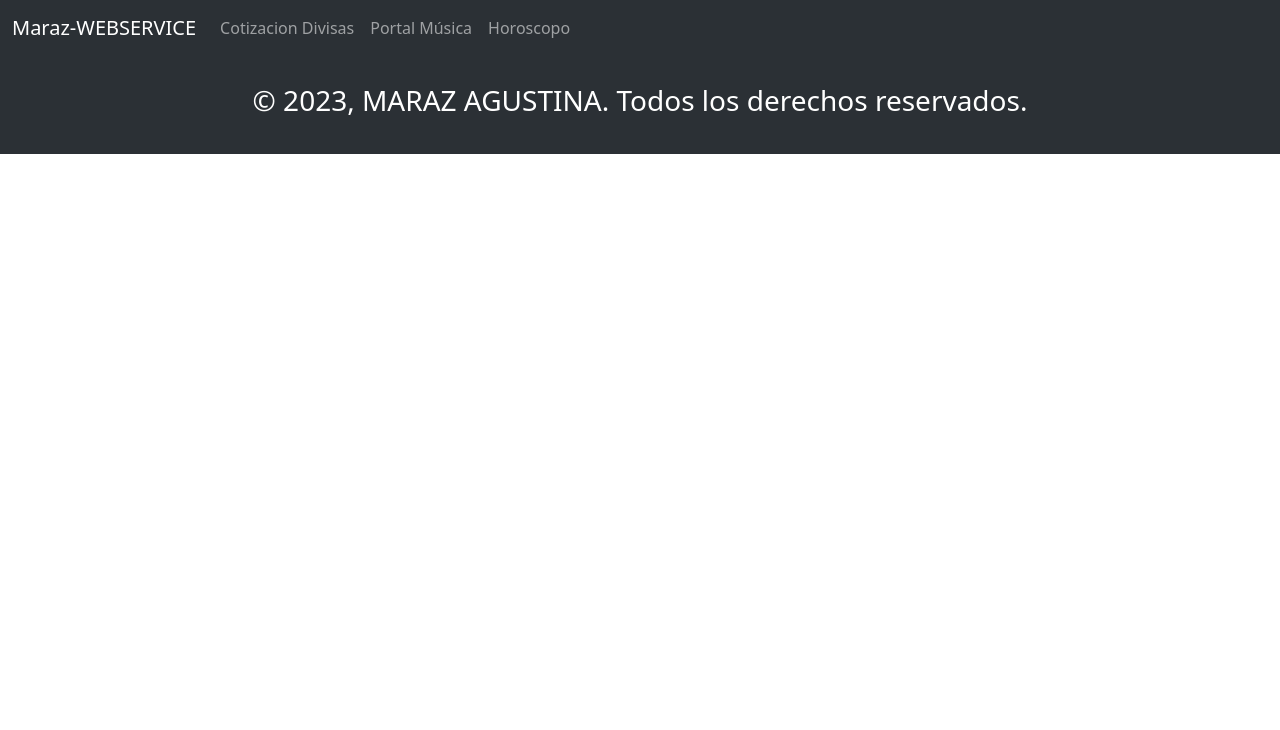
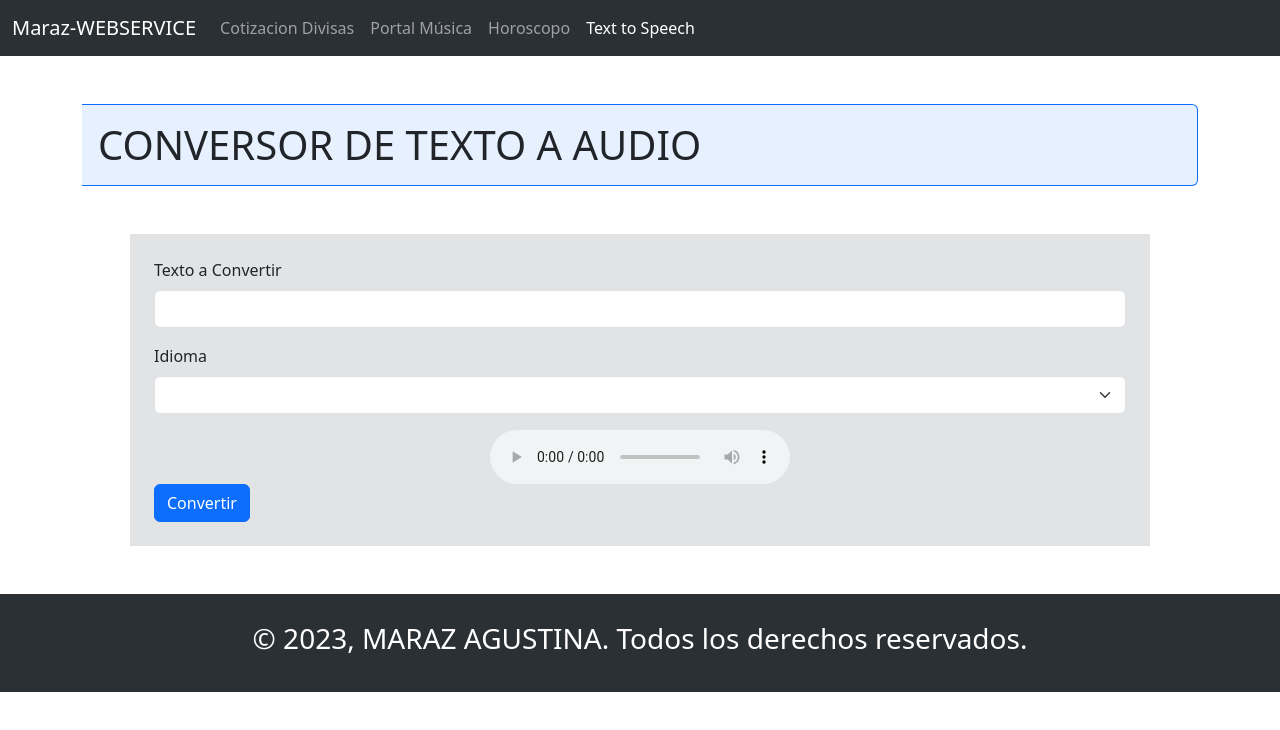
Before and after one commit to agustinamaraz/PYSW-TP4-MARAZ-AGUSTINA, an Angular app: page /text-to-speech in a window 1280 px wide. Before the commit this address led to /. Shown: the top 730 px of the page. Built offline with nearby package versions, Linux system fonts and the light colour scheme.

Commit message:
conversor de texto a audio

```diff
--- a/src/app/app-routing.module.ts
+++ b/src/app/app-routing.module.ts
@@ -3,6 +3,7 @@ import { RouterModule, Routes } from '@angular/router';
 import { CotizacionDivisasComponent } from './components/cotizacion-divisas/cotizacion-divisas.component';
 import { PortalMusicaComponent } from './components/portal-musica/portal-musica.component';
 import { HoroscopoComponent } from './components/horoscopo/horoscopo.component';
+import { ConversionTextoAudioComponent } from './components/conversion-texto-audio/conversion-texto-audio.component';
 
 const routes: Routes = [
   {
@@ -16,6 +17,10 @@ const routes: Routes = [
   {
     path:'horoscopo',
     component: HoroscopoComponent
+  },
+  {
+    path:'text-to-speech',
+    component: ConversionTextoAudioComponent
   }
 ];
 
--- a/src/app/app.module.ts
+++ b/src/app/app.module.ts
@@ -11,6 +11,7 @@ import { HoroscopoComponent } from './components/horoscopo/horoscopo.component';
 import { HttpClientModule } from '@angular/common/http'
 import { TrackService } from './services/track.service';
 import { FormsModule } from '@angular/forms';
+import { ConversionTextoAudioComponent } from './components/conversion-texto-audio/conversion-texto-audio.component';
 
 @NgModule({
   declarations: [
@@ -19,7 +20,8 @@ import { FormsModule } from '@angular/forms';
     CotizacionDivisasComponent,
     FooterComponent,
     PortalMusicaComponent,
-    HoroscopoComponent
+    HoroscopoComponent,
+    ConversionTextoAudioComponent
 
   ],
   imports: [
--- /dev/null
+++ b/src/app/components/conversion-texto-audio/conversion-texto-audio.component.css
@@ -0,0 +1,5 @@
+/* body {
+    display: flex;
+    flex-direction: column;
+    min-height: 100vh;
+} */
--- /dev/null
+++ b/src/app/components/conversion-texto-audio/conversion-texto-audio.component.html
@@ -0,0 +1,25 @@
+<div class="min-vh-75">
+    <div class="mt-5 h1 p-3 bg-primary bg-opacity-10 border border-primary border-start-0 rounded-end">CONVERSOR DE TEXTO A AUDIO</div>
+
+    <form class="bg-secondary-subtle p-4 m-5">
+        <div class="mb-3">
+            <label for="exampleInputEmail1" class="form-label">Texto a Convertir</label>
+            <input type="text" class="form-control" id="exampleInputEmail1" aria-describedby="emailHelp" name="texto" [(ngModel)]="texto">
+        </div>
+        <div class="mb-3">
+            <label for="moneda2" class="form-label">Idioma</label>
+            <select name="idioma" class="form-select" id="moneda2" [(ngModel)]="idioma">
+                <option value="es-ES-1">Spanish (Spain)</option>
+                <option value="es-MX-1">Spanish (Mexico)</option>
+                <option value="es-AR-1">Spanish (Argentina)</option>
+            </select>
+          </div>
+          <div class="d-flex justify-content-center align-items-center">
+            <audio src="{{resultado}}" controls></audio>
+          </div>
+
+
+        <button type="submit" class="btn btn-primary" (click)="convertir()">Convertir</button>
+    </form>
+
+</div>
--- /dev/null
+++ b/src/app/components/conversion-texto-audio/conversion-texto-audio.component.ts
@@ -0,0 +1,27 @@
+import { Component } from '@angular/core';
+import { ConversorTextoAudioService } from 'src/app/services/conversor-texto-audio.service';
+
+@Component({
+  selector: 'app-conversion-texto-audio',
+  templateUrl: './conversion-texto-audio.component.html',
+  styleUrls: ['./conversion-texto-audio.component.css']
+})
+export class ConversionTextoAudioComponent {
+  idioma:string="";
+  texto:string="";
+  resultado!:any;
+
+  constructor(private conversorService:ConversorTextoAudioService){}
+
+
+  public convertir(){
+    this.conversorService.convertir(this.texto,this.idioma).subscribe(
+      (resultado)=>{
+        //alert(result.result.audio_url);
+        this.resultado = resultado.result.audio_url;
+      },
+      () => console.log("error")
+    )
+  }
+
+}
--- a/src/app/components/cotizacion-divisas/cotizacion-divisas.component.ts
+++ b/src/app/components/cotizacion-divisas/cotizacion-divisas.component.ts
@@ -28,7 +28,8 @@ export class CotizacionDivisasComponent {
       (result) =>{
         this.conversor.resultado = result.result;
         //alert(result.result);
-      }
+      },
+      () => console.log("error")
     )
   }
 
--- a/src/app/components/menu/menu.component.html
+++ b/src/app/components/menu/menu.component.html
@@ -9,6 +9,7 @@
           <a class="nav-link" routerLink="cotizacion-divisas" routerLinkActive="active">Cotizacion Divisas</a>
           <a class="nav-link" routerLink="portal-musica" routerLinkActive="active">Portal Música</a>
           <a class="nav-link" routerLink="horoscopo" routerLinkActive="active">Horoscopo</a>
+          <a class="nav-link" routerLink="text-to-speech" routerLinkActive="active">Text to Speech</a>
         </div>
       </div>
     </div>
--- /dev/null
+++ b/src/app/services/conversor-texto-audio.service.ts
@@ -0,0 +1,33 @@
+import { HttpClient, HttpHeaders, HttpParams } from '@angular/common/http';
+import { Injectable } from '@angular/core';
+import { Observable } from 'rxjs';
+
+@Injectable({
+  providedIn: 'root'
+})
+export class ConversorTextoAudioService {
+
+  constructor(private http: HttpClient) { }
+
+  public convertir(texto: string, idioma: string): Observable<any> {
+    const httpOptions = {
+      headers: new HttpHeaders(
+        {
+          'content-type': 'application/x-www-form-urlencoded',
+          'X-RapidAPI-Key': 'd3d45d6a62msh0f8eacf6653a9f7p13a6a4jsn03d1499e1701',
+          'X-RapidAPI-Host': 'cloudlabs-text-to-speech.p.rapidapi.com'
+        }
+      )
+    }
+
+    const body = new HttpParams()
+      .set('text', texto)
+      .set('voice_code', idioma)
+      .set('speed', '1.00')
+      .set('pitch', '1.00')
+      .set('output_type', 'audio_url');
+
+    return this.http.post("https://cloudlabs-text-to-speech.p.rapidapi.com/synthesize", body, httpOptions);
+  }
+
+}
```
Also changed, not shown: 1 other file (tests, documents, lock files or other folders).
